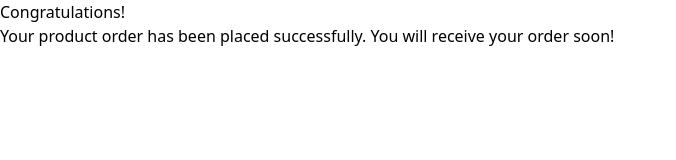
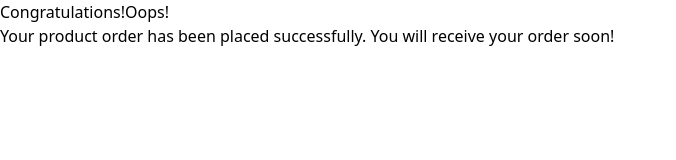
Before and after one commit to MuhammadMomin095/Perfume-Website, a Next.js app: page /order-summary in a window 1280 px wide. Shown: the top 160 px of the page, without its empty margins (0-676 px from the left). Built offline with nearby package versions, Linux system fonts and the light colour scheme.

Commit message:
first commit

```diff
--- a/src/app/order-summary/page.tsx
+++ b/src/app/order-summary/page.tsx
@@ -19,12 +19,12 @@ const OrderSummaryPage = () => {
     <div className="container mx-auto py-10 px-4">
       {orderSuccess ? (
         <div className="text-center bg-red-500 text-white p-6 rounded-lg shadow-md">
-          <h1 className="text-3xl font-bold mb-4">Oops! </h1>
+          <h1 className="text-3xl font-bold mb-4">Oops!</h1>
           <p className="text-lg">Something went wrong with your order. Please try again.</p>
         </div>
       ) : (
         <div className="text-center bg-green-500 text-white p-6 rounded-lg shadow-md">
-          <h1 className="text-3xl font-bold mb-4">Congratulations!</h1>
+          <h1 className="text-3xl font-bold mb-4">Congratulations!Oops!</h1>
           <p className="text-lg">Your product order has been placed successfully. You will receive your order soon!</p>
         </div>
       )}
```
Also changed, not shown: 1 other file (tests, documents, lock files or other folders).
